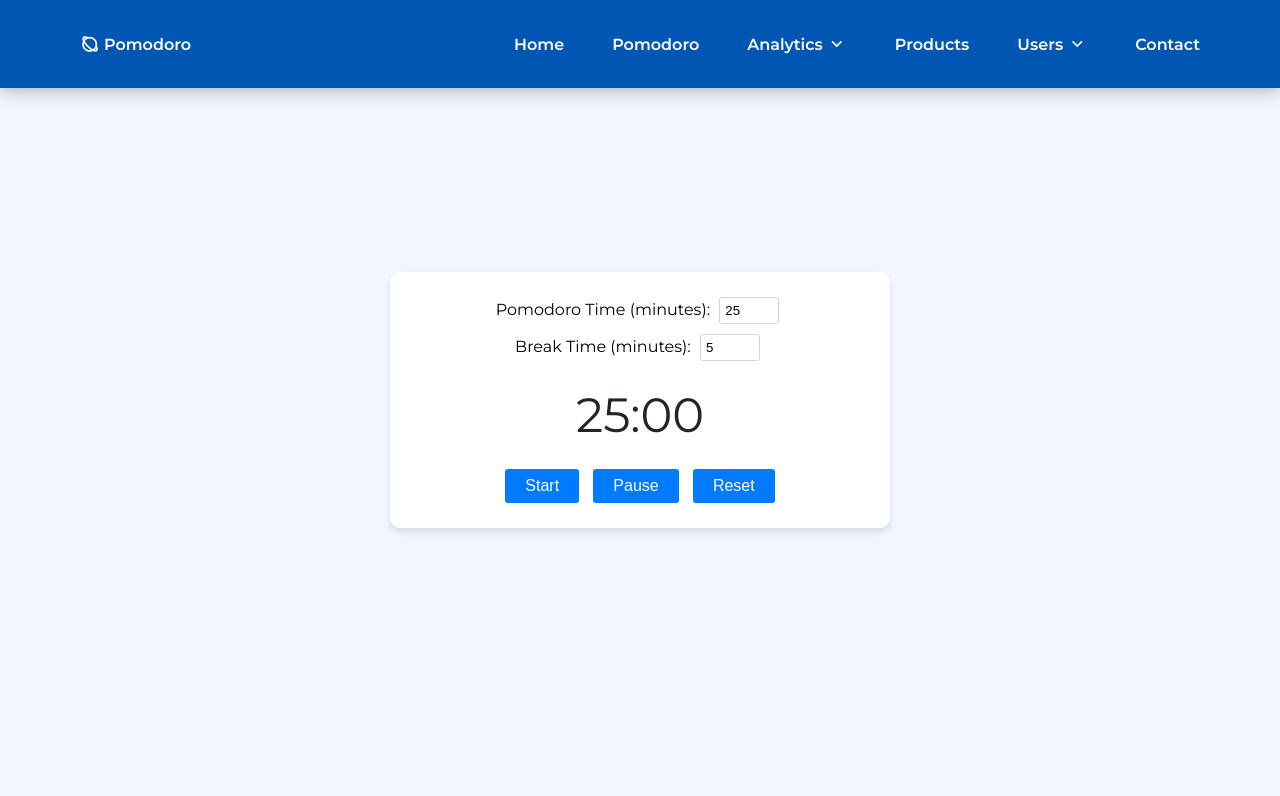
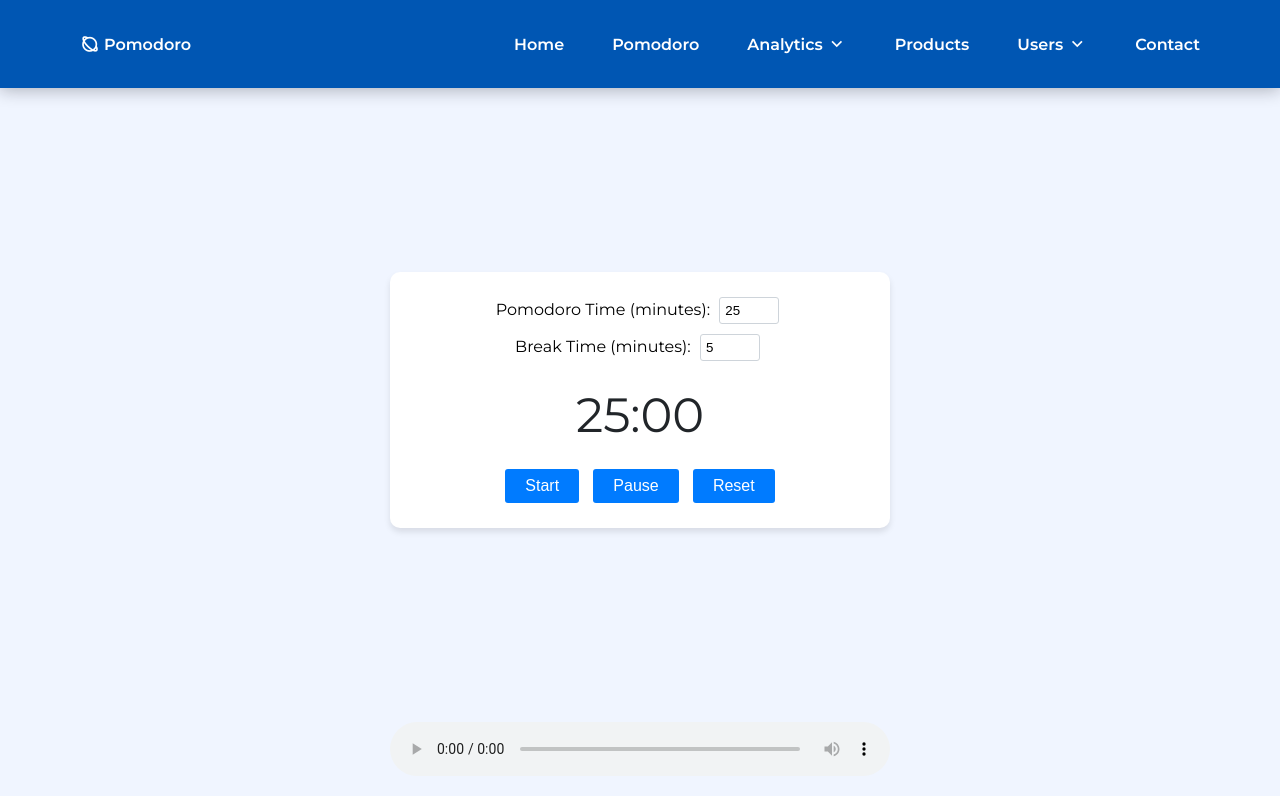
Before and after one commit to CarlosEuripedesSantosNeto/Projeto-Integrador, a plain HTML site: page POMODORO/index.html in a window 1280 px wide. Drawn offline with nearby package versions, Linux system fonts and the light colour scheme.

Commit message:
SoundTrack
Implementção de SoundTrack no site

```diff
--- a/POMODORO/assets/css/styles.css
+++ b/POMODORO/assets/css/styles.css
@@ -380,3 +380,16 @@ input[type="number"] {
     transition: top .3s;
   }
 }
+
+.musica {
+  position: fixed;
+  bottom: 20px;
+  left: 50%;
+  transform: translateX(-50%);
+  z-index: 999;
+  text-align: center;
+}
+
+.musica audio {
+  width: 500px;
+}
--- a/POMODORO/index.html
+++ b/POMODORO/index.html
@@ -80,6 +80,11 @@
             <button id="reset">Reset</button>
          </div>
       </div>
+      <div class="musica">
+         <audio id="musicaflutuante" controls>
+            <source src="musica de fundo/Musica de fundo.mp3" type="audio/mpeg">
+         </audio>
+      </div>
       <div class="task-container">
          <div>
             <input type="text" id="newTaskInput" placeholder="Adicione uma nova tarefa">
```
Also changed, not shown: 1 other file.
